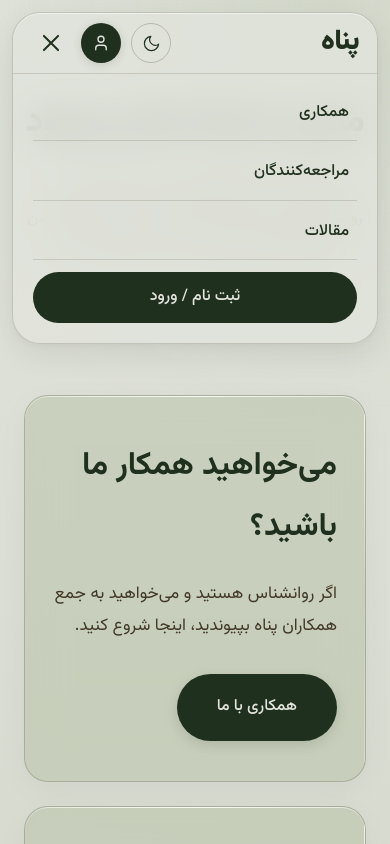
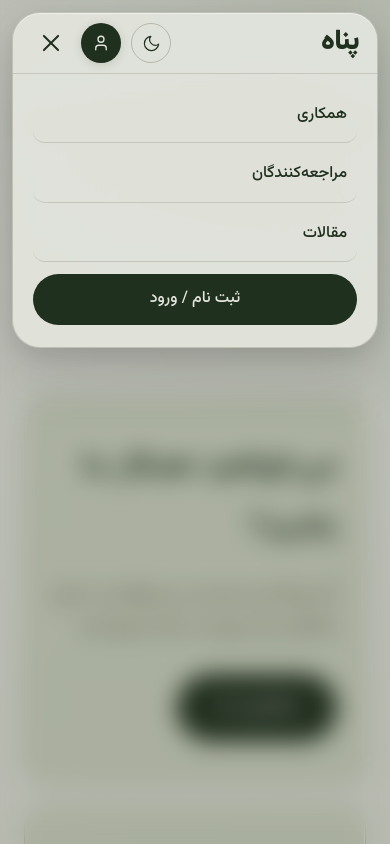
Before and after one commit to sh13840220-bot/panahpsych-landing, a React (Vite) app: page / in a window 390 px wide. Both pictures are taken after a click on the button 51 px from the left and 43 px from the top of the page. Shown: the top 844 px of the page. Built offline with nearby package versions, Linux system fonts and the light colour scheme.

Commit message:
update from AI Studio

```diff
--- a/src/components/Header.tsx
+++ b/src/components/Header.tsx
@@ -9,7 +9,15 @@ export function Header() {
   const closeMenu = () => setIsMenuOpen(false);
 
   return (
-    <header className={isMenuOpen ? 'has-open-menu' : ''}>
+    <>
+      {/* Mobile Menu Backdrop */}
+      <div
+        className={`mobile-menu-backdrop ${isMenuOpen ? 'active' : ''}`}
+        onClick={closeMenu}
+        aria-hidden="true"
+      />
+
+      <header className={isMenuOpen ? 'has-open-menu' : ''}>
       <nav className="header-inner">
         <Link to="/" className="logo">
           پناه
@@ -125,5 +133,6 @@ export function Header() {
         </div>
       </div>
     </header>
+    </>
   );
 }
--- a/src/index.css
+++ b/src/index.css
@@ -24,23 +24,23 @@
 
 body.dark-mode {
   /* Dark Mode (Brand Identity Specification) */
-  --bg-main: #20301E; /* پس‌زمینه تیره (#20301E) */
-  --bg-card: rgba(86, 99, 77, 0.62); /* المان‌های فرعی روی زمینه تیره (#56634D) */
-  --text-primary: #E8E1D1; /* متن (#E8E1D1) */
-  --text-secondary: #9AA58C; /* نقاط روشن، آیکون‌ها (#9AA58C) */
-  --border-glass: rgba(154, 165, 140, 0.22);
-  --color-primary: #9AA58C; /* نقاط روشن، آیکون‌ها (#9AA58C) */
-  --color-primary-dark: #9AA58C; /* نقاط روشن، آیکون‌ها (#9AA58C) */
-  --color-accent: #A07955; /* تأکیدها، جزئیات (#A07955) */
-  --color-accent-dark: #A07955;
-  --header-bg: rgba(32, 48, 30, 0.84);
-  --header-border: rgba(154, 165, 140, 0.24);
-  --menu-bg: rgba(32, 48, 30, 0.95);
-  --divider: rgba(154, 165, 140, 0.18);
-  --icon-bg: rgba(154, 165, 140, 0.2);
-  --toggle-border: rgba(154, 165, 140, 0.28);
-  --btn-primary-bg: #A07955; /* تأکیدها، جزئیات (#A07955) */
-  --btn-primary-text: #20301E;
+  --bg-main: #47443E; /* بک گراند (#47443E) */
+  --bg-card: rgba(90, 86, 79, 0.65); /* باکس (#5A564F) */
+  --text-primary: #F8F5EF; /* متن (#F8F5EF) */
+  --text-secondary: #D8D2C8; /* زیر متن (#D8D2C8) */
+  --border-glass: rgba(211, 221, 208, 0.22);
+  --color-primary: #A3B69A; /* المان فرعی (#A3B69A) */
+  --color-primary-dark: #D3DDD0; /* نقاط روشن و آیکون (#D3DDD0) */
+  --color-accent: #B69472; /* دیتیل (#B69472) */
+  --color-accent-dark: #B69472;
+  --header-bg: rgba(71, 68, 62, 0.85);
+  --header-border: rgba(211, 221, 208, 0.2);
+  --menu-bg: rgba(71, 68, 62, 0.96);
+  --divider: rgba(216, 210, 200, 0.18);
+  --icon-bg: rgba(163, 182, 154, 0.22);
+  --toggle-border: rgba(216, 210, 200, 0.25);
+  --btn-primary-bg: #B69472; /* دیتیل (#B69472) */
+  --btn-primary-text: #47443E;
   color-scheme: dark;
 }
 
@@ -78,8 +78,8 @@ body {
 
 body.dark-mode {
   background-image:
-    radial-gradient(circle at 85% 0%, rgba(86, 99, 77, 0.45) 0%, rgba(86, 99, 77, 0) 50%),
-    linear-gradient(180deg, #20301E 0%, #172416 100%);
+    radial-gradient(circle at 85% 0%, rgba(163, 182, 154, 0.22) 0%, rgba(163, 182, 154, 0) 50%),
+    linear-gradient(180deg, #47443E 0%, #3B3833 100%);
 }
 
 body, header, .glass, .mobile-menu, .logo,
@@ -168,8 +168,12 @@ header {
     0 10px 30px rgba(0, 0, 0, 0.08),
     0 2px 8px rgba(0, 0, 0, 0.04),
     inset 0 1px 0 rgba(255, 255, 255, 0.5);
-  transition: background-color 300ms ease-out, border-color 300ms ease-out,
-              box-shadow 300ms ease-out, border-radius 350ms cubic-bezier(0.16, 1, 0.3, 1),
+  transition: background-color 450ms cubic-bezier(0.16, 1, 0.3, 1),
+              border-color 450ms cubic-bezier(0.16, 1, 0.3, 1),
+              box-shadow 450ms cubic-bezier(0.16, 1, 0.3, 1),
+              border-radius 450ms cubic-bezier(0.16, 1, 0.3, 1),
+              backdrop-filter 450ms cubic-bezier(0.16, 1, 0.3, 1),
+              -webkit-backdrop-filter 450ms cubic-bezier(0.16, 1, 0.3, 1),
               width 300ms ease-out;
 }
 
@@ -182,6 +186,44 @@ body.dark-mode header {
 
 header.has-open-menu {
   border-radius: 28px;
+  background: var(--menu-bg);
+  backdrop-filter: blur(44px) saturate(150%);
+  -webkit-backdrop-filter: blur(44px) saturate(150%);
+  box-shadow:
+    0 24px 60px rgba(0, 0, 0, 0.15),
+    0 8px 24px rgba(0, 0, 0, 0.08),
+    inset 0 1px 0 rgba(255, 255, 255, 0.45);
+}
+
+body.dark-mode header.has-open-menu {
+  box-shadow:
+    0 28px 70px rgba(0, 0, 0, 0.65),
+    0 10px 28px rgba(0, 0, 0, 0.4),
+    inset 0 1px 0 rgba(255, 255, 255, 0.12);
+}
+
+/* Mobile Menu Backdrop Overlay */
+.mobile-menu-backdrop {
+  position: fixed;
+  inset: 0;
+  z-index: 90;
+  background: rgba(40, 40, 35, 0.18);
+  backdrop-filter: blur(12px);
+  -webkit-backdrop-filter: blur(12px);
+  opacity: 0;
+  pointer-events: none;
+  transition: opacity 450ms cubic-bezier(0.16, 1, 0.3, 1),
+              backdrop-filter 450ms cubic-bezier(0.16, 1, 0.3, 1),
+              -webkit-backdrop-filter 450ms cubic-bezier(0.16, 1, 0.3, 1);
+}
+
+.mobile-menu-backdrop.active {
+  opacity: 1;
+  pointer-events: auto;
+}
+
+body.dark-mode .mobile-menu-backdrop {
+  background: rgba(20, 20, 18, 0.45);
 }
 
 .header-inner {
@@ -281,19 +323,19 @@ header.has-open-menu {
 }
 
 body.dark-mode .nav-auth-btn {
-  background-color: #A07955;
-  color: #20301E;
-  border: 1px solid rgba(160, 121, 85, 0.4);
+  background-color: #B69472;
+  color: #47443E;
+  border: 1px solid rgba(182, 148, 114, 0.4);
   box-shadow: 0 2px 12px rgba(0, 0, 0, 0.35);
 }
 
 body.dark-mode .nav-auth-btn svg {
-  stroke: #20301E;
+  stroke: #47443E;
 }
 
 body.dark-mode .nav-auth-btn:hover {
-  background-color: #b38962;
-  box-shadow: 0 4px 18px rgba(160, 121, 85, 0.45);
+  background-color: #c9a582;
+  box-shadow: 0 4px 18px rgba(182, 148, 114, 0.45);
 }
 
 /* Hamburger button */
@@ -334,30 +376,51 @@ body.dark-mode .nav-auth-btn:hover {
 
 /* Mobile Menu */
 .mobile-menu {
-  max-height: 0;
+  display: grid;
+  grid-template-rows: 0fr;
+  transition: grid-template-rows 420ms cubic-bezier(0.16, 1, 0.3, 1),
+              border-color 350ms ease-out;
   overflow: hidden;
-  transition: max-height 350ms cubic-bezier(0.16, 1, 0.3, 1);
   background: transparent;
-  border-top: 1px solid var(--divider);
+  border-top: 1px solid transparent;
 }
 
 .mobile-menu.open {
-  max-height: 320px;
+  grid-template-rows: 1fr;
+  border-top-color: var(--divider);
 }
 
 .mobile-menu-inner {
+  overflow: hidden;
   display: flex;
   flex-direction: column;
   gap: 4px;
-  padding: 12px 20px 20px;
+  padding: 0 20px;
+  opacity: 0;
+  transform: translateY(-8px) scale(0.98);
+  transition: opacity 350ms ease-out,
+              transform 420ms cubic-bezier(0.16, 1, 0.3, 1),
+              padding 420ms cubic-bezier(0.16, 1, 0.3, 1);
+}
+
+.mobile-menu.open .mobile-menu-inner {
+  padding: 14px 20px 22px;
+  opacity: 1;
+  transform: translateY(0) scale(1);
 }
 
 .mobile-menu-inner a {
-  padding: 12px 8px;
+  padding: 12px 10px;
   font-size: 16px;
   font-weight: 500;
   color: var(--text-primary);
   border-bottom: 1px solid var(--divider);
+  border-radius: 12px;
+  transition: background-color 250ms ease-out, color 250ms ease-out, transform 200ms ease-out;
+}
+
+.mobile-menu-inner a:hover {
+  background-color: rgba(163, 182, 154, 0.12);
 }
 
 .mobile-menu-inner a:last-child {
@@ -382,8 +445,8 @@ body.dark-mode .nav-auth-btn:hover {
 }
 
 body.dark-mode .mobile-auth-link {
-  background-color: #A07955;
-  color: #20301E !important;
+  background-color: #B69472;
+  color: #47443E !important;
 }
 
 .mobile-auth-link:hover {
@@ -479,8 +542,8 @@ section {
 }
 
 body.dark-mode .btn-primary {
-  background: #A07955;
-  color: #20301E;
+  background: #B69472;
+  color: #47443E;
 }
 
 /* Bento Grid */
```
